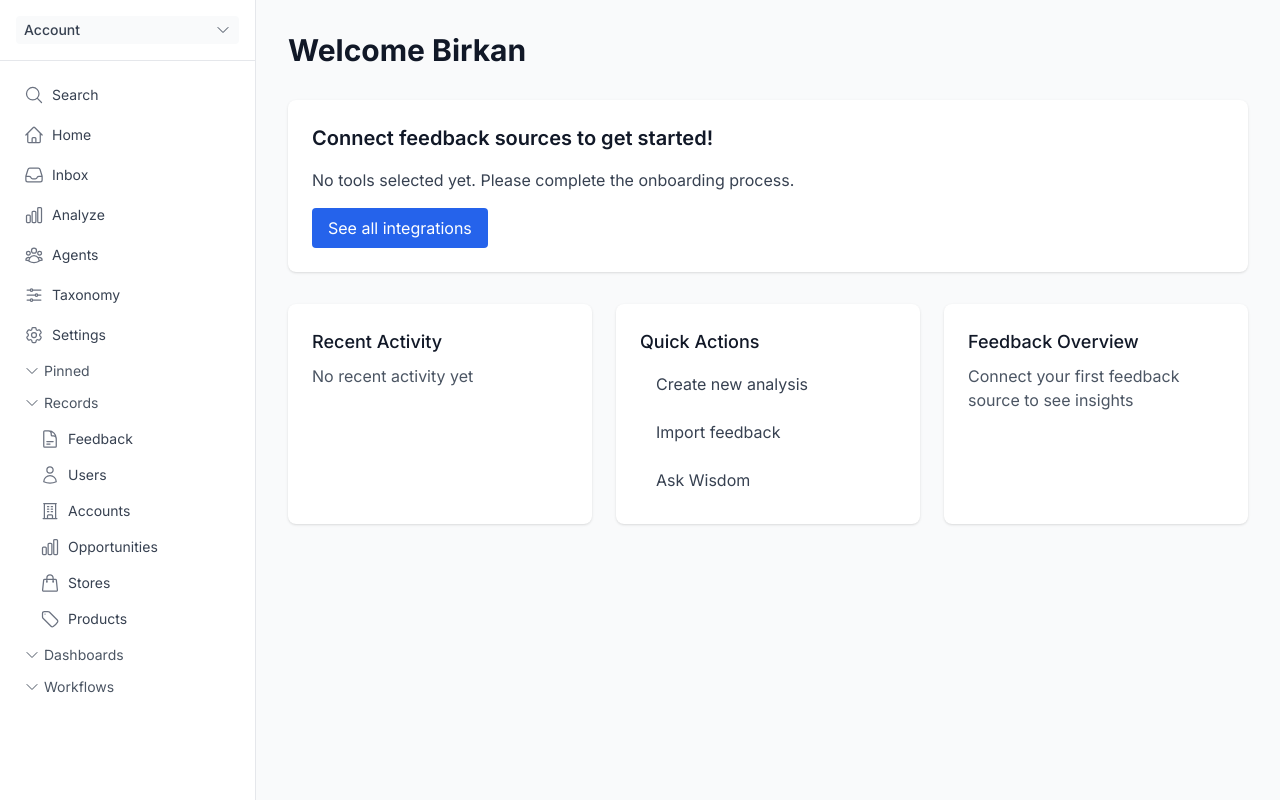
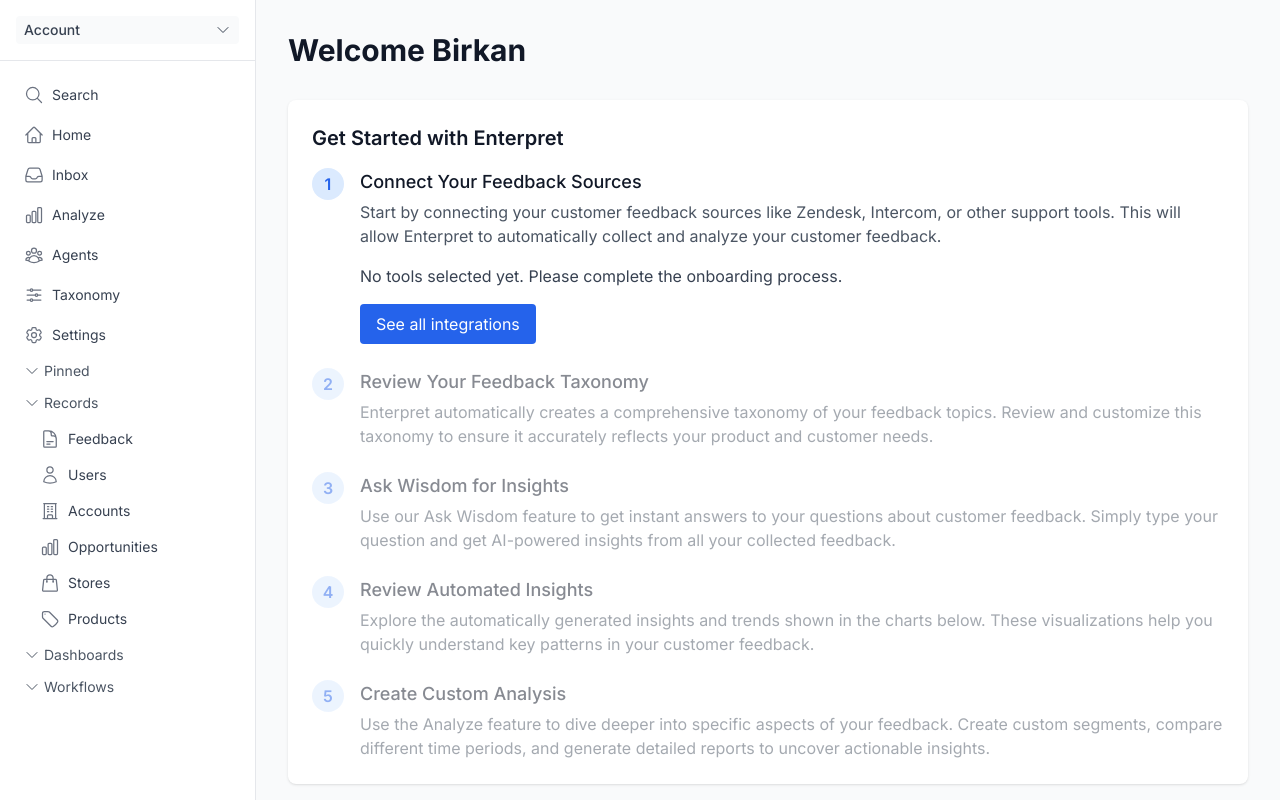
Before and after one commit to birkanicacan/proj-phx-dev, a Next.js app: page /home in a window 1280 px wide. Built offline with nearby package versions, Linux system fonts and the light colour scheme; sample sign-in values are in the browser's storage.

Commit message:
Get started section done

```diff
--- a/app/home/page.tsx
+++ b/app/home/page.tsx
@@ -10,6 +10,7 @@ export default function HomePage() {
   const [selectedTools, setSelectedTools] = useState<string[]>([]);
   const [showIntegrationDialog, setShowIntegrationDialog] = useState(false);
   const [enabledIntegrations, setEnabledIntegrations] = useState<string[]>([]);
+  const [isStep1Collapsed, setIsStep1Collapsed] = useState(false);
 
   useEffect(() => {
     // For testing, let's always show the section
@@ -32,6 +33,10 @@ export default function HomePage() {
       try {
         const parsedIntegrations = JSON.parse(storedIntegrations);
         setEnabledIntegrations(parsedIntegrations);
+        // Check if all selected tools are enabled
+        if (selectedTools.length > 0 && selectedTools.every(tool => parsedIntegrations.includes(tool))) {
+          setIsStep1Collapsed(true);
+        }
       } catch (e) {
         console.error('Error parsing enabled integrations:', e);
       }
@@ -47,6 +52,11 @@ export default function HomePage() {
       currentIntegrations.push(tool);
       localStorage.setItem('enabledIntegrations', JSON.stringify(currentIntegrations));
       setEnabledIntegrations(currentIntegrations);
+
+      // Check if all selected tools are now enabled
+      if (selectedTools.every(t => currentIntegrations.includes(t))) {
+        setIsStep1Collapsed(true);
+      }
     }
   };
 
@@ -67,12 +77,34 @@ export default function HomePage() {
       <div className="mb-8">
         <h1 className="text-3xl font-bold text-gray-900">Welcome Birkan</h1>
       </div>
+
+      {/* Get Started Section */}
       <div className="mb-8">
         <div className="bg-white rounded-lg shadow p-6">
-          <h2 className="text-xl font-semibold mb-4 text-gray-900">Connect feedback sources to get started!</h2>
+          <h2 className="text-xl font-semibold mb-4 text-gray-900">Get Started with Enterpret</h2>
+          <div className="space-y-6">
+            <div className={`flex items-start space-x-4 ${isStep1Collapsed ? 'opacity-50' : ''}`}>
+              <div className="flex-shrink-0 w-8 h-8 bg-blue-100 rounded-full flex items-center justify-center">
+                <span className="text-blue-600 font-semibold">1</span>
+              </div>
+              <div className="flex-1">
+                <div className="flex justify-between items-center">
+                  <h3 className="text-lg font-medium text-gray-900">Connect Your Feedback Sources</h3>
+                  {isStep1Collapsed && (
+                    <button
+                      onClick={() => setIsStep1Collapsed(false)}
+                      className="text-sm text-blue-600 hover:text-blue-800"
+                    >
+                      Show details
+                    </button>
+                  )}
+                </div>
+                {!isStep1Collapsed && (
+                  <>
+                    <p className="text-gray-600 mt-1">Start by connecting your customer feedback sources like Zendesk, Intercom, or other support tools. This will allow Enterpret to automatically collect and analyze your customer feedback.</p>
 
                     {selectedTools.length > 0 ? (
-            <div className="mb-4">
+                      <div className="mt-4">
                         <p className="text-gray-700 mb-2">Let's enable these recommended integrations to get started:</p>
                         <div className="grid grid-cols-2 gap-2 mb-4">
                           {selectedTools.map((tool) => (
@@ -99,14 +131,59 @@ export default function HomePage() {
                         </div>
                       </div>
                     ) : (
-            <p className="text-gray-700 mb-4">No tools selected yet. Please complete the onboarding process.</p>
+                      <p className="text-gray-700 mt-4">No tools selected yet. Please complete the onboarding process.</p>
                     )}
                     <button
                       onClick={() => setShowIntegrationDialog(true)}
-            className="bg-blue-600 text-white px-4 py-2 rounded hover:bg-blue-700"
+                      className="mt-4 bg-blue-600 text-white px-4 py-2 rounded hover:bg-blue-700"
                     >
                       See all integrations
                     </button>
+                  </>
+                )}
+              </div>
+            </div>
+
+            <div className={`flex items-start space-x-4 ${!isStep1Collapsed ? 'opacity-50' : ''}`}>
+              <div className="flex-shrink-0 w-8 h-8 bg-blue-100 rounded-full flex items-center justify-center">
+                <span className="text-blue-600 font-semibold">2</span>
+              </div>
+              <div>
+                <h3 className="text-lg font-medium text-gray-900">Review Your Feedback Taxonomy</h3>
+                <p className="text-gray-600 mt-1">Enterpret automatically creates a comprehensive taxonomy of your feedback topics. Review and customize this taxonomy to ensure it accurately reflects your product and customer needs.</p>
+              </div>
+            </div>
+
+            <div className={`flex items-start space-x-4 ${!isStep1Collapsed ? 'opacity-50' : ''}`}>
+              <div className="flex-shrink-0 w-8 h-8 bg-blue-100 rounded-full flex items-center justify-center">
+                <span className="text-blue-600 font-semibold">3</span>
+              </div>
+              <div>
+                <h3 className="text-lg font-medium text-gray-900">Ask Wisdom for Insights</h3>
+                <p className="text-gray-600 mt-1">Use our Ask Wisdom feature to get instant answers to your questions about customer feedback. Simply type your question and get AI-powered insights from all your collected feedback.</p>
+              </div>
+            </div>
+
+            <div className={`flex items-start space-x-4 ${!isStep1Collapsed ? 'opacity-50' : ''}`}>
+              <div className="flex-shrink-0 w-8 h-8 bg-blue-100 rounded-full flex items-center justify-center">
+                <span className="text-blue-600 font-semibold">4</span>
+              </div>
+              <div>
+                <h3 className="text-lg font-medium text-gray-900">Review Automated Insights</h3>
+                <p className="text-gray-600 mt-1">Explore the automatically generated insights and trends shown in the charts below. These visualizations help you quickly understand key patterns in your customer feedback.</p>
+              </div>
+            </div>
+
+            <div className={`flex items-start space-x-4 ${!isStep1Collapsed ? 'opacity-50' : ''}`}>
+              <div className="flex-shrink-0 w-8 h-8 bg-blue-100 rounded-full flex items-center justify-center">
+                <span className="text-blue-600 font-semibold">5</span>
+              </div>
+              <div>
+                <h3 className="text-lg font-medium text-gray-900">Create Custom Analysis</h3>
+                <p className="text-gray-600 mt-1">Use the Analyze feature to dive deeper into specific aspects of your feedback. Create custom segments, compare different time periods, and generate detailed reports to uncover actionable insights.</p>
+              </div>
+            </div>
+          </div>
         </div>
       </div>
 
```
Lines whose indentation alone changed are shown as unchanged.
